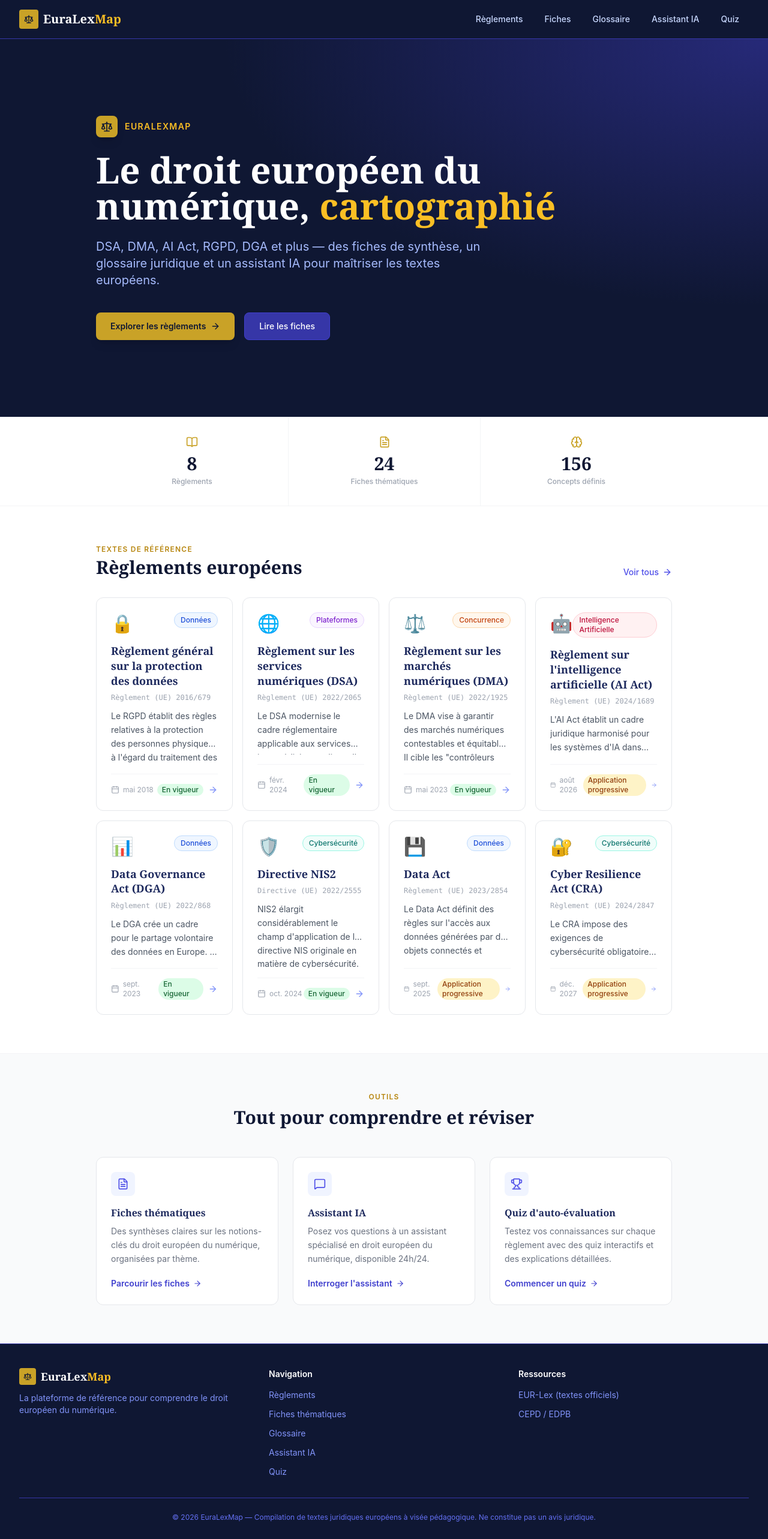
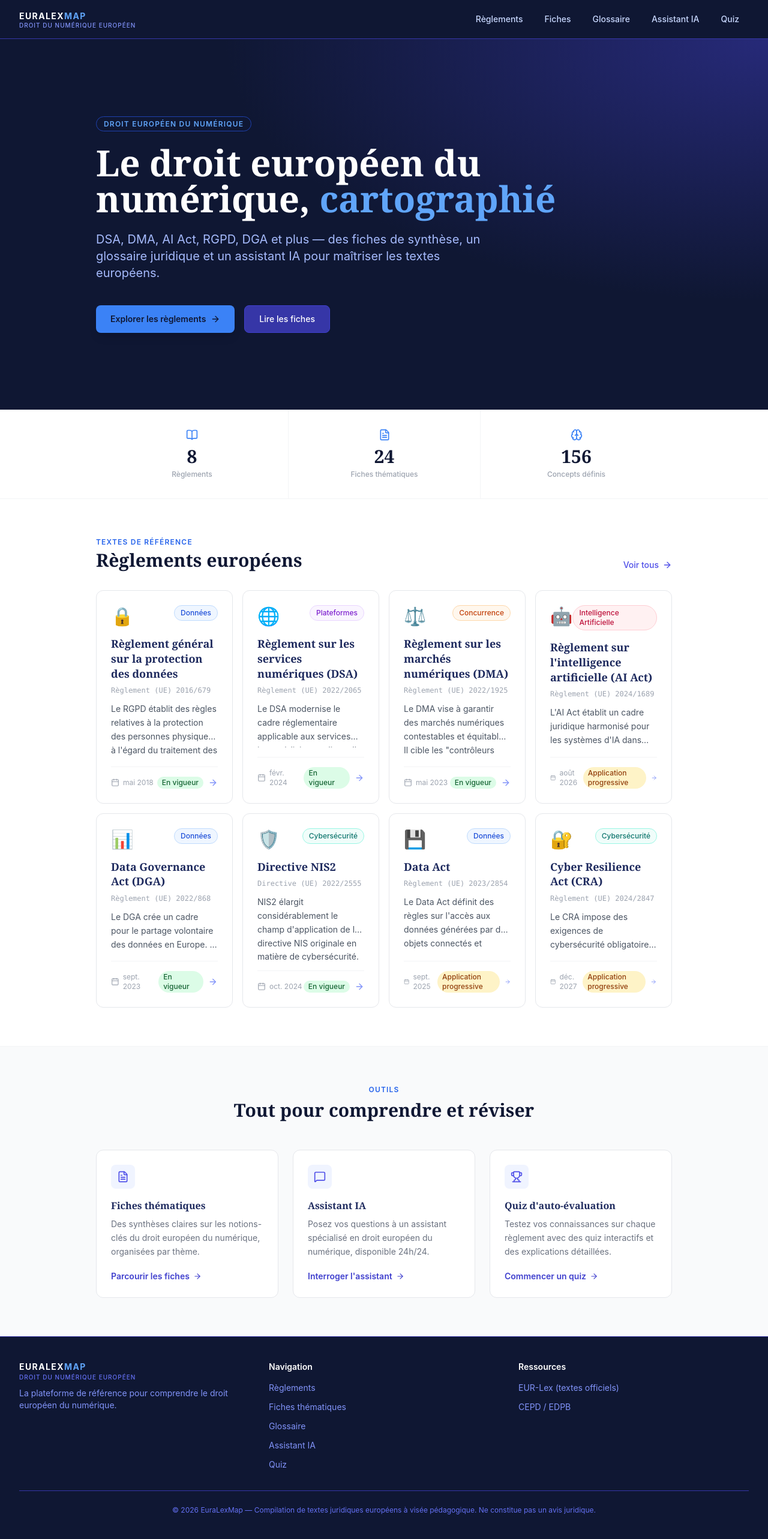
Before and after one commit to norhaneb17/EuraLawMap, a Next.js app: page / in a window 1280 px wide. Shown: the top 2566 px of the page at 60% size. Built offline with nearby package versions, Linux system fonts and the light colour scheme.

Commit message:
design: replace gold with blue accent, remove logo icon, typography-only logo inspired by Regnum

```diff
--- a/app/page.tsx
+++ b/app/page.tsx
@@ -1,5 +1,5 @@
 import Link from "next/link";
-import { ArrowRight, BookOpen, FileText, Brain, Scale, MessageSquare, Trophy } from "lucide-react";
+import { ArrowRight, BookOpen, FileText, Brain, MessageSquare, Trophy } from "lucide-react";
 import RegulationCard from "@/components/RegulationCard";
 import { mockRegulations, mockStats } from "@/lib/mock-data";
 
@@ -40,11 +40,8 @@ export default function HomePage() {
       <section className="relative bg-navy-950 overflow-hidden">
         <div className="absolute inset-0 bg-[radial-gradient(ellipse_at_top_right,_var(--tw-gradient-stops))] from-navy-800 via-navy-950 to-navy-950 opacity-60" />
         <div className="relative max-w-5xl mx-auto px-4 sm:px-6 lg:px-8 py-24 md:py-32">
-          <div className="flex items-center gap-3 mb-6">
-            <div className="w-9 h-9 bg-gold-500 rounded-lg flex items-center justify-center shadow-lg">
-              <Scale className="w-5 h-5 text-navy-950" />
-            </div>
-            <span className="text-gold-400 text-sm font-semibold tracking-widest uppercase">EuraLexMap</span>
+          <div className="mb-6">
+            <span className="text-gold-400 text-xs font-semibold tracking-widest uppercase border border-gold-800 px-3 py-1 rounded-full">Droit européen du numérique</span>
           </div>
           <h1 className="font-serif-display text-4xl md:text-5xl lg:text-6xl font-bold text-white leading-tight mb-6 max-w-3xl">
             Le droit européen du numérique,{" "}
--- a/components/Footer.tsx
+++ b/components/Footer.tsx
@@ -1,5 +1,4 @@
 import Link from "next/link";
-import { Scale } from "lucide-react";
 
 export default function Footer() {
   return (
@@ -7,13 +6,11 @@ export default function Footer() {
       <div className="max-w-7xl mx-auto px-4 sm:px-6 lg:px-8 py-10">
         <div className="grid grid-cols-1 md:grid-cols-3 gap-8">
           <div>
-            <div className="flex items-center gap-2 mb-3">
-              <div className="w-7 h-7 bg-gold-500 rounded flex items-center justify-center">
-                <Scale className="w-3.5 h-3.5 text-navy-950" />
+            <div className="mb-3">
+              <div className="flex flex-col leading-none">
+                <span className="text-white font-bold tracking-widest text-sm uppercase">EuraLex<span className="text-gold-400">Map</span></span>
+                <span className="text-navy-500 text-[10px] tracking-widest uppercase font-medium mt-0.5">Droit du numérique européen</span>
               </div>
-              <span className="font-serif-display text-lg font-bold text-white">
-                EuraLex<span className="text-gold-400">Map</span>
-              </span>
             </div>
             <p className="text-navy-400 text-sm">
               La plateforme de référence pour comprendre le droit européen du numérique.
--- a/components/Navbar.tsx
+++ b/components/Navbar.tsx
@@ -3,7 +3,7 @@
 import Link from "next/link";
 import { usePathname } from "next/navigation";
 import { useState } from "react";
-import { Menu, X, Scale } from "lucide-react";
+import { Menu, X } from "lucide-react";
 
 const navLinks = [
   { href: "/reglements", label: "Règlements" },
@@ -22,13 +22,9 @@ export default function Navbar() {
       <div className="max-w-7xl mx-auto px-4 sm:px-6 lg:px-8">
         <div className="flex items-center justify-between h-16">
           {/* Logo */}
-          <Link href="/" className="flex items-center gap-2 group">
-            <div className="w-8 h-8 bg-gold-500 rounded flex items-center justify-center">
-              <Scale className="w-4 h-4 text-navy-950" />
-            </div>
-            <span className="font-serif-display text-xl font-bold text-white">
-              EuraLex<span className="text-gold-400">Map</span>
-            </span>
+          <Link href="/" className="flex flex-col leading-none">
+            <span className="text-white font-bold tracking-widest text-sm uppercase">EuraLex<span className="text-gold-400">Map</span></span>
+            <span className="text-navy-400 text-[10px] tracking-widest uppercase font-medium">Droit du numérique européen</span>
           </Link>
 
           {/* Desktop nav */}
--- a/tailwind.config.ts
+++ b/tailwind.config.ts
@@ -23,16 +23,16 @@ const config: Config = {
           950: "#0f1733",
         },
         gold: {
-          50: "#fffbeb",
-          100: "#fef3c7",
-          200: "#fde68a",
-          300: "#fcd34d",
-          400: "#fbbf24",
-          500: "#c9a227",
-          600: "#b7860f",
-          700: "#92650a",
-          800: "#78510d",
-          900: "#633f0f",
+          50: "#eff6ff",
+          100: "#dbeafe",
+          200: "#bfdbfe",
+          300: "#93c5fd",
+          400: "#60a5fa",
+          500: "#3b82f6",
+          600: "#2563eb",
+          700: "#1d4ed8",
+          800: "#1e40af",
+          900: "#1e3a8a",
         },
       },
       fontFamily: {
```
